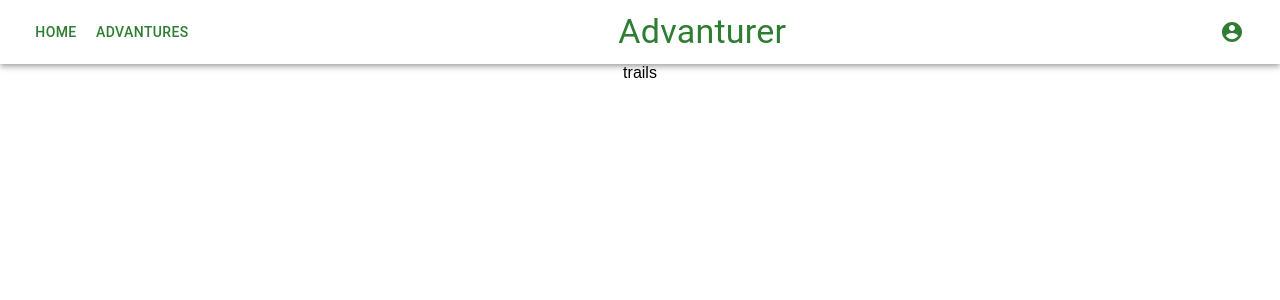
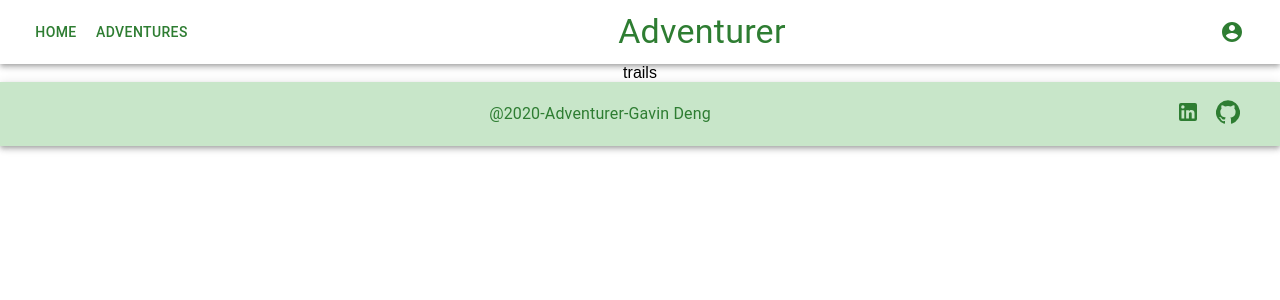
Before and after one commit to lionhatt/Project-adventurer, a React (Create React App) app in the folder client/: page / in a window 1280 px wide. Shown: the top 300 px of the page. Built offline with nearby package versions, Linux system fonts and the light colour scheme.

Commit message:
add footer

```diff
--- a/client/src/App.js
+++ b/client/src/App.js
@@ -4,6 +4,7 @@ import "./App.css";
 import UserAuthentication from './pages/userAuthentication'
 import Trails from './pages/Trails'
 import Nav from './components/nav'
+import Footer from './components/footer'
 import { UserProvider } from "./utils/GlobalState"
 
 function App() {
@@ -20,6 +21,7 @@ function App() {
               <Trails />
             </Route>
           </Switch>
+          <Footer />
         </UserProvider>
       </div>
     </Router>
--- /dev/null
+++ b/client/src/components/footer/index.js
@@ -0,0 +1,62 @@
+import React from 'react';
+import { makeStyles } from '@material-ui/core/styles';
+import AppBar from '@material-ui/core/AppBar';
+import Toolbar from '@material-ui/core/Toolbar';
+import Typography from '@material-ui/core/Typography';
+import { green } from '@material-ui/core/colors';
+import { withRouter } from 'react-router-dom';
+import useMediaQuery from '@material-ui/core/useMediaQuery';
+import LinkedInIcon from '@material-ui/icons/LinkedIn';
+import GitHubIcon from '@material-ui/icons/GitHub';
+
+
+
+const useStyles = makeStyles((theme) => ({
+    root: {
+        flexGrow: 1,
+    },
+    menuButton: {
+        marginRight: theme.spacing(2),
+    },
+    title: {
+        flexGrow: 1,
+        color: green[800],
+    },
+    button: {
+        color: green[800],
+        marginRight: theme.spacing(2),
+    },
+    appBar: {
+        top: 'auto',
+        backgroundColor: green[100],
+        bottom: 0,
+    },
+}));
+
+function Footer() {
+    const classes = useStyles();
+
+    return (
+        <div className={classes.root}>
+            <AppBar className={classes.appBar} position="static">
+                <Toolbar>
+                    <Typography className={classes.title}>
+                        @2020-Adventurer-Gavin Deng
+                         </Typography>
+
+
+                    <div>
+                        <a className={classes.button} href="https://www.linkedin.com/in/gavin-deng-26101993/" target="_blank">
+                            <LinkedInIcon />
+                        </a>
+                        <a className={classes.button} href="https://github.com/lionhatt" target="_blank">
+                            <GitHubIcon />
+                        </a>
+                    </div>
+                </Toolbar>
+            </AppBar>
+        </div>
+    );
+}
+
+export default withRouter(Footer);
--- a/client/src/components/nav/index.js
+++ b/client/src/components/nav/index.js
@@ -6,9 +6,6 @@ import Typography from '@material-ui/core/Typography';
 import IconButton from '@material-ui/core/IconButton';
 import MenuIcon from '@material-ui/icons/Menu';
 import AccountCircle from '@material-ui/icons/AccountCircle';
-import Switch from '@material-ui/core/Switch';
-import FormControlLabel from '@material-ui/core/FormControlLabel';
-import FormGroup from '@material-ui/core/FormGroup';
 import MenuItem from '@material-ui/core/MenuItem';
 import Menu from '@material-ui/core/Menu';
 import { green } from '@material-ui/core/colors';
@@ -81,12 +78,12 @@ function Nav(props) {
                             onClose={() => setAnchorEl(null)}
                         >
                             <MenuItem onClick={() => handleMenuClick('/')}>Home</MenuItem>
-                            <MenuItem onClick={() => handleMenuClick('/')}>Advantures</MenuItem>
+                            <MenuItem onClick={() => handleMenuClick('/')}>Adventures</MenuItem>
                         </Menu>
                         </>) : (
                             <div>
                             <Button className={classes.button} onClick={() => handleMenuClick('/')}>Home</Button>
-                            <Button className={classes.button}> Advantures</Button>
+                            <Button className={classes.button}> Adventures</Button>
                             </div>
                         )
                     }
@@ -94,7 +91,7 @@ function Nav(props) {
                     </div>
 
                     <Typography variant="h4" className={classes.title}>
-                        Advanturer
+                        Adventurer
                         </Typography>
                     <div>
                         <IconButton
```
Also changed, not shown: 1 other file (tests, documents, lock files or other folders).
